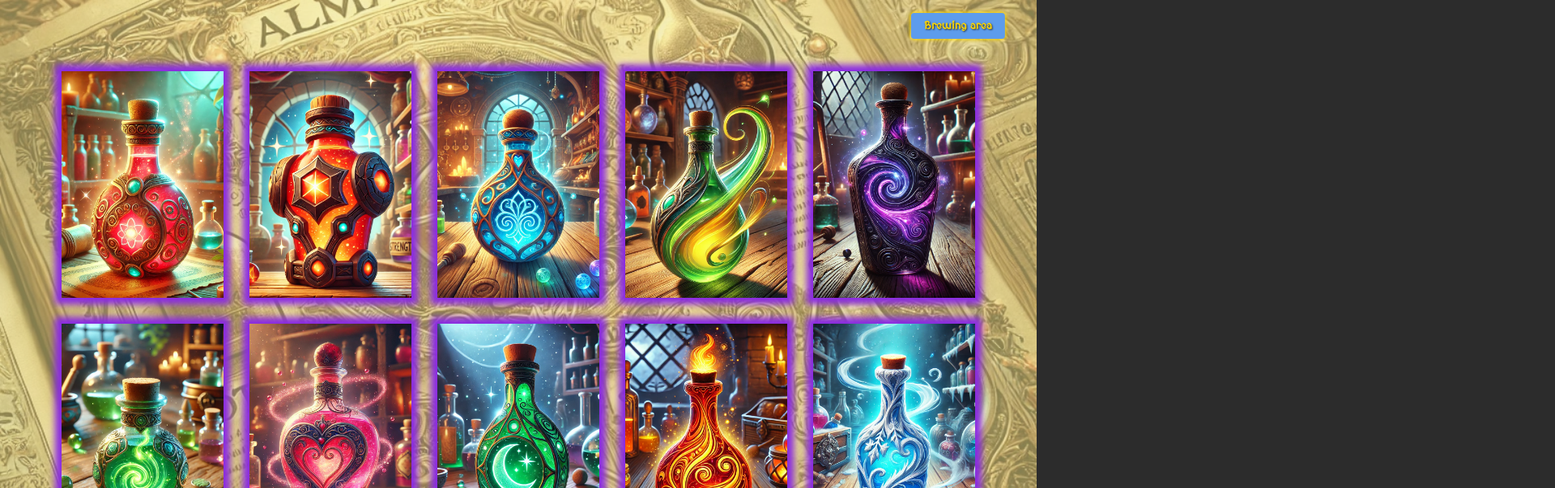
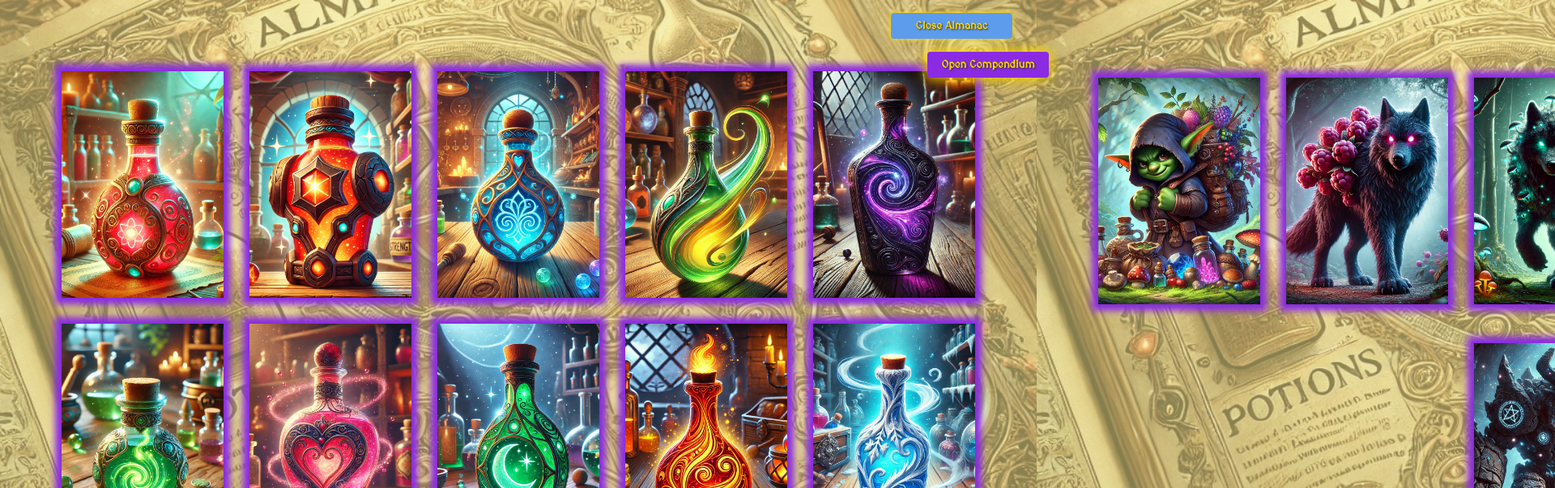
Before and after one commit to Marcus-Kodehode/weapon-shop, a plain HTML site: page index.html in a window 1280 px wide. Both pictures are taken after a click on the button "Open Almanac". Shown: the top 603 px of the page at 81% size, 1920 px wide, since content can reach past the window. Drawn offline with Linux system fonts and the light colour scheme.

Commit message:
added working monster compendium

```diff
--- a/css/almanac.css
+++ b/css/almanac.css
@@ -1,9 +1,14 @@
 #almanac-button {
+  position: absolute;
+  width: 150px;
+  top: 16px;
+  right: 0;
   box-shadow: 0px 0px 16px 2px var(--enchanted-gold);
-  transform: translateX(20%);
+  transform: translate(10%);
   background-color: var(--mystical-violet);
   transition: 1s ease-in-out;
   font-weight: bolder;
+  z-index: 20;
 }
 
 #almanac-button:hover {
@@ -14,6 +19,7 @@
   /* color: var(--obsidian-black); */
   transform: translateX(-20%);
   box-shadow: 0px 0px 4px 1px var(--enchanted-gold);
+  z-index: 20;
 }
 
 #almanac {
@@ -21,7 +27,7 @@
   top: 0;
   right: 0;
   padding: 16px;
-  z-index: 99;
+  /* z-index: 11; */
 }
 
 #almanac .almanac-content {
@@ -195,21 +201,3 @@ div.almanac-background {
   height: 40px;
   border-radius: 999px;
 }
-
-
-
-::-webkit-scrollbar {
-  width: 10px;
-}
-
-::-webkit-scrollbar-track {
-  background: none;
-}
-
-::-webkit-scrollbar-thumb {
-  background: #9b8d2c;
-}
-
-::-webkit-scrollbar-thumb:hover {
-  background: #8a7a13;
-}
--- /dev/null
+++ b/css/books.css
@@ -0,0 +1,6 @@
+@import url("./almanac.css");
+@import url("./compendium.css");
+
+#books {
+z-index: 10;
+}
--- /dev/null
+++ b/css/compendium.css
@@ -0,0 +1,202 @@
+#compendium-button {
+    position: absolute;
+    width: 150px;
+    top: 64px;
+    right: 0;
+    box-shadow: 0px 0px 16px 2px var(--enchanted-gold);
+    transform: translate(10%);
+    background-color: var(--mystical-violet);
+    transition: 1s ease-in-out;
+    font-weight: bolder;
+    z-index: 20;
+}
+
+#compendium-button:hover {
+}
+
+#compendium-button.open {
+    background-color: var(--celestial-blue);
+    /* color: var(--obsidian-black); */
+    transform: translate(-20%);
+    box-shadow: 0px 0px 4px 1px var(--enchanted-gold);
+    z-index: 20;
+}
+
+#compendium {
+    position: absolute;
+    top: 0;
+    right: 0;
+    padding: 16px;
+    /* z-index: 10; */
+}
+
+#compendium .compendium-content {
+    position: absolute;
+    top: 0;
+    right: 0;
+    overflow: hidden;
+    height: 100vh;
+    width: 100vw;
+    /* background-image: url("../public/images/background/almanac.webp"); */
+    background-color: var(--lunar-pearl);
+    background-size: cover;
+    transition: 0.5s ease-in-out;
+    transition-property: transform;
+    transform: translateX(100%);
+    z-index: -10;
+    display: flex;
+    flex-wrap: wrap;
+    align-items: center;
+    padding: 88px 24px;
+    gap: 32px;
+    justify-content: center;
+    overflow-y: scroll;
+}
+
+div.compendium-background {
+    position: absolute;
+    background-image: url("../public/images/background/almanac.webp");
+    background-repeat: no-repeat;
+    background-size: cover;
+    background-position: center;
+    opacity: 45%;
+    height: 100%;
+    width: 100%;
+    z-index: -10;
+    top: 0;
+    left: 0;
+}
+
+#compendium .compendium-content.show {
+    transform: translateX(0);
+}
+
+.compendium-content .compendium-monster {
+    position: relative;
+    height: 280px;
+    width: 200px;
+    display: flex;
+    flex-direction: column;
+    justify-content: center;
+    align-items: center;
+    perspective: 1000px;
+    background-color: var(--obsidian-black);
+
+    /* border-radius: 24px; */
+}
+
+.compendium-content .compendium-monster .compendium-monster-backface .made {
+    display: none;
+    position: absolute;
+    border-radius: 999px;
+    background-image: url("../public/images/made.webp");
+    background-position: center;
+    background-size: cover;
+
+    /* background-color: var(--forest-emerald); */
+    top: -12px;
+    right: -12px;
+    margin: 16px;
+    padding: 16px 20px;
+}
+
+.compendium-monster .compendium-monster-inner {
+    position: relative;
+    width: 100%;
+    height: 100%;
+    transform-style: preserve-3d;
+    transition: transform 0.5s ease-in-out;
+    transform: rotateY(180deg);
+}
+
+.compendium-monster:hover .compendium-monster-inner {
+    transform: rotateY(0deg);
+}
+
+.compendium-monster-front,
+.compendium-monster-backface {
+    position: absolute;
+    width: 100%;
+    height: 100%;
+    backface-visibility: hidden;
+    display: flex;
+    flex-direction: column;
+    justify-content: end;
+    gap: 16px;
+    align-items: center;
+    /* border: solid 2px var(--obsidian-black); */
+}
+
+.compendium-monster-front {
+    /* background-color: var(--obsidian-black); */
+    /* background-image: url("../public/images/background/monster-recipe.webp"); */
+    background-position: center;
+    /* background-blend-mode: soft-light; */
+    box-shadow: 0px 0px 16px 0px var(--mystical-violet);
+    padding: 16px;
+}
+
+.compendium-monster-front .compendium-monster-background {
+    position: absolute;
+    background-image: url("../public/images/background/potion-recipe.webp");
+    background-repeat: no-repeat;
+    background-size: cover;
+    background-position: center;
+    opacity: 45%;
+    height: 100%;
+    width: 100%;
+    z-index: -10;
+    top: 0;
+    left: 0;
+}
+
+.compendium-monster-backface {
+    background-color: var(--enchanted-wood);
+    box-shadow: 0px 0px 8px 8px var(--mystical-violet);
+    transform: rotateY(180deg);
+}
+
+.compendium-monster-backface img {
+    height: 100%;
+    width: 100%;
+    object-fit: cover;
+}
+
+.compendium-monster .compendium-monster-front > p {
+    position: absolute;
+    top: -10%;
+    padding: 8px;
+    width: 220px;
+    box-shadow: 0px 0px 16px 0px var(--mystical-violet);
+    /* background-color: var(--enchanted-wood); */
+    background-image: url("../public/images/background/potion-recipe.webp");
+}
+
+.compendium-monster img.compendium-monster-image {
+    height: 100px;
+    border-radius: 999px;
+}
+
+.compendium-monster .compendium-ingredients {
+    display: flex;
+    flex-wrap: wrap;
+    /* padding: 16px; */
+    gap: 12px;
+    justify-content: center;
+}
+
+.compendium-monster .compendium-ingredients .compendium-ingredient {
+    display: flex;
+    flex-direction: column;
+    position: relative;
+    align-items: center;
+}
+
+.compendium-monster .compendium-ingredients .compendium-ingredient > p {
+    user-select: none;
+}
+
+.compendium-monster img.compendium-ingredient-image {
+    height: 40px;
+    border-radius: 999px;
+}
--- a/css/main.css
+++ b/css/main.css
@@ -1,5 +1,6 @@
 @import url("./brew-area.css");
-@import url("./almanac.css");
+@import url("./books.css");
+
 
 * {
   margin: 0;
@@ -72,3 +73,20 @@ button {
 button:hover {
   transform: scale(1.03);
 }
+
+
+::-webkit-scrollbar {
+  width: 10px;
+}
+
+::-webkit-scrollbar-track {
+  background: none;
+}
+
+::-webkit-scrollbar-thumb {
+  background: #9b8d2c;
+}
+
+::-webkit-scrollbar-thumb:hover {
+  background: #8a7a13;
+}
--- a/index.html
+++ b/index.html
@@ -32,11 +32,23 @@
       </div>
     </div>
 
-    <div id="almanac">
+    <div id="books">
+
       <button id="almanac-button">Open Almanac</button>
-      <div id="almanac-content" class="almanac-content">
-        <div class="almanac-background"></div>
+      <button id="compendium-button">Open Compendium</button>
+
+      <div id="almanac">
+        <div id="almanac-content" class="almanac-content">
+          <div class="almanac-background"></div>
+        </div>
       </div>
+
+      <div id="compendium">
+        <div id="compendium-content" class="compendium-content">
+          <div class="compendium-background"></div>
+        </div>
+      </div>
+
     </div>
     <div class="background"></div>
   </body>
--- a/js/almanac.js
+++ b/js/almanac.js
@@ -12,7 +12,7 @@ export function createAlmanac() {
         almanacContent.classList.toggle("show");
         almanacButton.classList.toggle("open");
         if (almanacButton.classList.contains("open")) {
-            almanacButton.textContent = "Brewing area";
+            almanacButton.textContent = "Close Almanac";
         } else {
             almanacButton.textContent = "Open Almanac";
         }
--- a/js/compare.js
+++ b/js/compare.js
@@ -1,4 +1,5 @@
 import { checkAllIngredientsAmount } from "./ingredients.js";
+import { monsters } from "./monsters.js";
 import { getPotion, potions } from "./potions.js";
 
 // export let currentPotion;
@@ -13,6 +14,10 @@ export function getPotionIngredient(potion, ingredient) {
   return potions[potion][ingredient];
 }
 
+export function getMonsterIngredient(monster, ingredient) {
+  return monsters[monster][ingredient];
+}
+
 // Function that can be called to check if the current ingredients match a potion
 export function checkIfIngredientsMatchPotion(potionName) {
   const currentIngredients = checkAllIngredientsAmount().toString();
--- /dev/null
+++ b/js/compendium.js
@@ -0,0 +1,58 @@
+// monster compendium
+
+import { getMonsterIngredient, getPotionIngredient, getPotionIngredients } from "./compare.js";
+import { ingredients } from "./ingredients.js";
+import {
+    compendiumButton,
+    compendiumContent,
+    baseIngredientImageUrl,
+} from "./main.js";
+import { monsters } from "./monsters.js";
+import { potions } from "./potions.js";
+
+export function createCompendium() {
+    compendiumButton.addEventListener("click", () => {
+        compendiumContent.classList.toggle("show");
+        compendiumButton.classList.toggle("open");
+        if (compendiumButton.classList.contains("open")) {
+            compendiumButton.textContent = "Close Compendium";
+        } else {
+            compendiumButton.textContent = "Open Compendium";
+        }
+    });
+    Object.keys(monsters).forEach((monster) => {
+        compendiumContent.insertAdjacentHTML(
+            "beforeend",
+            `
+       <div class="compendium-monster ${monster}">
+          <div class="compendium-monster-inner">
+
+            <div class="compendium-monster-front">
+            <div class="compendium-monster-background"></div>
+              <p>${monsters[monster].name}</p>
+              <img class="compendium-monster-image" src="${monsters[monster].image}" alt="${monsters[monster].name}" />
+              <div class="compendium-ingredients">
+                ${Object.keys(ingredients).map((ingredient) => {
+                    return `
+                    <div class="compendium-ingredient">
+                      <p>${getMonsterIngredient(monster, ingredient)}</p>
+                      <img class="compendium-ingredient-image" src="${baseIngredientImageUrl(
+                          ingredients[ingredient].ingredientName
+                      )}" alt="${ingredients[ingredient].ingredientName}" />
+                    </div>
+                    `;
+                }).join("")}
+              </div>
+            </div>
+
+
+            <div class="compendium-monster-backface">
+                  <p id="${monster}-made" class="made">V</p>
+                  <img class="" src="${monsters[monster].image}" alt="${monsters[monster].name}" />
+            </div>
+          </div>
+        </div>
+        `
+        );
+    });
+}
--- a/js/main.js
+++ b/js/main.js
@@ -1,5 +1,6 @@
 import { createAlmanac } from "./almanac.js";
 import { checkIfIngredientsMatchPotion } from "./compare.js";
+import { createCompendium } from "./compendium.js";
 import { potionImagesToPreload } from "./imagesLoad.js";
 import {
   decreaseAmount,
@@ -20,9 +21,15 @@ export const brew = document.getElementById("brew");
 export const reset = document.getElementById("reset");
 export const potionResultText = document.getElementById("potionResultText");
 export const potionResultImage = document.getElementById("potionResultImage");
+
 export const almanac = document.getElementById("almanac");
 export const almanacButton = document.getElementById("almanac-button");
 export const almanacContent = document.getElementById("almanac-content");
+
+export const compendium = document.getElementById("compendium");
+export const compendiumButton = document.getElementById("compendium-button");
+export const compendiumContent = document.getElementById("compendium-content");
+
 export const made = document.getElementById("made");
 
 export const potionSuccessSound = new Audio(
@@ -38,7 +45,9 @@ potionResultImage.src = basePotionImageUrl("empty");
 export const baseIngredientImageUrl = (ingredient) => {
   return `./public/images/ingredients/${ingredient}-ingredient.webp`;
 };
+
 createAlmanac();
+createCompendium();
 
 // Loop through the ingredients and add them to the DOM as HTML:
 
--- /dev/null
+++ b/js/monsters.js
@@ -0,0 +1,79 @@
+
+export const baseMonsterImageUrl = (monster) => {
+    return `./public/images/monsters/${monster}-monster.webp`;
+  };
+
+
+  export function getMonster(monster) {
+    return monsters[monster];
+  }
+
+  export function checkMonsterIngredientDrops(potion) {
+    return Object.entries(monsters[potion])
+      .filter(([key]) => key !== "image" && key !== "name")
+      .map(([, value]) => value);
+  }
+
+  export const monsters = {
+    lootGoblin: {
+      herbs: 5,
+      berries: 5,
+      water: 5,
+      mushrooms: 5,
+      flowers: 5,
+      crystals: 5,
+      image: baseMonsterImageUrl("loot-goblin"),
+      name: "Loot Goblin",
+    },
+    berryWolf: {
+      herbs: 1,
+      berries: 5,
+      water: 0,
+      mushrooms: 0,
+      flowers: 2,
+      crystals: 1,
+      image: baseMonsterImageUrl("berry-wolf"),
+      name: "Berry Wolf",
+    },
+    mushroomWolf: {
+      herbs: 2,
+      berries: 1,
+      water: 0,
+      mushrooms: 5,
+      flowers: 0,
+      crystals: 1,
+      image: baseMonsterImageUrl("mushroom-wolf"),
+      name: "Mushroom Wolf",
+    },
+    treant: {
+      herbs: 5,
+      berries: 2,
+      water: 2,
+      mushrooms: 1,
+      flowers: 2,
+      crystals: 3,
+      image: baseMonsterImageUrl("treant"),
+      name: "Treant",
+    },
+    waterElemental: {
+      herbs: 0,
+      berries: 0,
+      water: 10,
+      mushrooms: 0,
+      flowers: 0,
+      crystals: 3,
+      image: baseMonsterImageUrl("water-elemental"),
+      name: "Water Elemental",
+    },
+    nullWarden: {
+      herbs: 0,
+      berries: 0,
+      water: 0,
+      mushrooms: 0,
+      flowers: 0,
+      crystals: 15,
+      image: baseMonsterImageUrl("null-warden"),
+      name: "Null Warden",
+    },
+
+  };
```
Also changed, not shown: public/images/monsters/berry-wolf-monster.webp (added), public/images/monsters/loot-goblin-monster.webp (added), public/images/monsters/mushroom-wolf-monster.webp (added), public/images/monsters/null-warden-monster.webp (added), public/images/monsters/treant-monster.webp (added), public/images/monsters/water-elemental-monster.webp (added), public/images/potions/massive-health-potion.webp (renamed from public/images/potions/ca17f55a-431d-4183-8249-61011d0f02b1.webp), public/images/potions/massive-mana-potion.webp (renamed from public/images/potions/68e136f8-eff8-4282-a1c7-1cb291ca4da1.webp), public/images/potions/minor-healing-potion.webp (renamed from public/images/potions/46a16104-4623-44a1-82c7-c91e8d76bd7c.webp), public/images/potions/nullify-potion.webp (renamed from public/images/potions/fdebe7d3-65c9-4b68-a185-c74b3cc60c68.webp).
